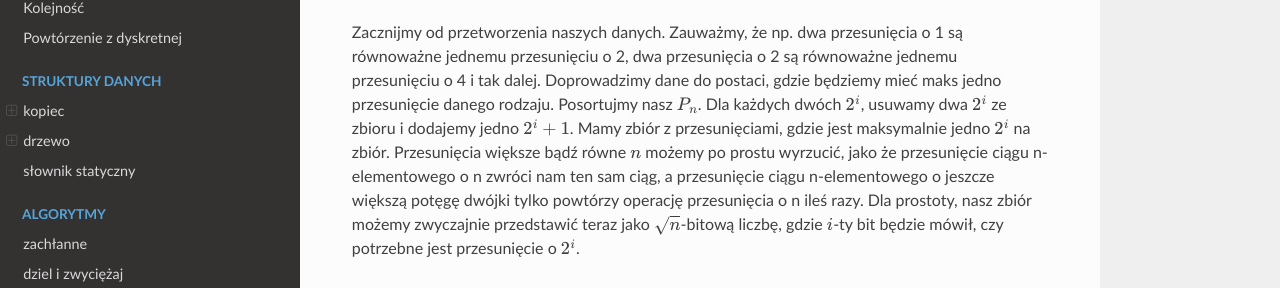
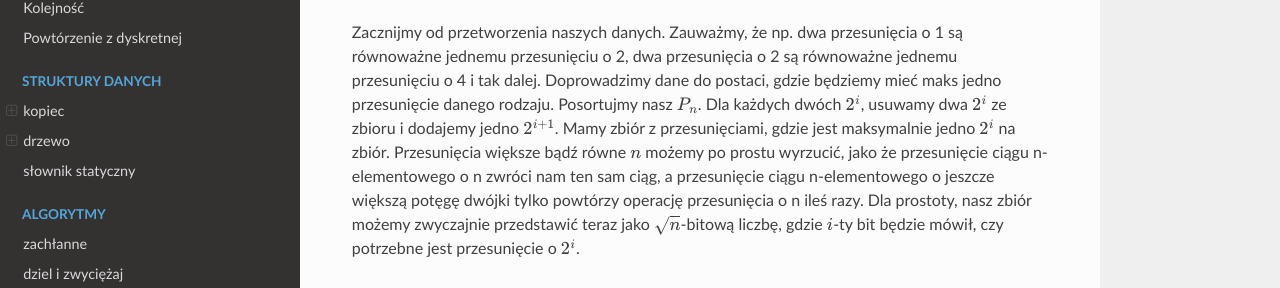
Before and after one commit to const-dominik/aisd-notatki, an MkDocs documentation site: the page built from docs/listy/3.md, in a window 1280 px wide and 900 px high, scrolled down 6912 px. Shown: the part 141-429 px from the top of the window. Built offline with MkDocs 1.6.1, drawn with Linux system fonts in a browser that asks for light colours; nearby versions of some CDN libraries.

Commit message:
fix(3.8): power

```diff
--- a/docs/listy/3.md
+++ b/docs/listy/3.md
@@ -136,7 +136,7 @@ Dla każdego wierzchołka przechodzimy do maksymalnie !!n!! innych wierzchołkó
 
 Przesunięcie cykliczne - np. mając `11101101` i przesuwając to cyklicznie o 3, dostaniemy `01101111`, tj. 3 pierwsze lądują na początku, a pozostałe są przesunięte. Może lepiej będzie widać jak przesuniemy cyklicznie o 3 ciąg `abcdefgh`, będzie to wtedy `defghabc`.
 
-Zacznijmy od przetworzenia naszych danych. Zauważmy, że np. dwa przesunięcia o 1 są równoważne jednemu przesunięciu o 2, dwa przesunięcia o 2 są równoważne jednemu przesunięciu o 4 i tak dalej. Doprowadzimy dane do postaci, gdzie będziemy mieć maks jedno przesunięcie danego rodzaju. Posortujmy nasz !!P_n!!. Dla każdych dwóch !!2^i!!, usuwamy dwa !!2^i!! ze zbioru i dodajemy jedno !!2^i+1!!. Mamy zbiór z przesunięciami, gdzie jest maksymalnie jedno !!2^i!! na zbiór. Przesunięcia większe bądź równe !!n!! możemy po prostu wyrzucić, jako że przesunięcie ciągu n-elementowego o n zwróci nam ten sam ciąg, a przesunięcie ciągu n-elementowego o jeszcze większą potęgę dwójki tylko powtórzy operację przesunięcia o n ileś razy. Dla prostoty, nasz zbiór możemy zwyczajnie przedstawić teraz jako !!\sqrt n !!-bitową liczbę, gdzie !!i!!-ty bit będzie mówił, czy potrzebne jest przesunięcie o !!2^i!!.
+Zacznijmy od przetworzenia naszych danych. Zauważmy, że np. dwa przesunięcia o 1 są równoważne jednemu przesunięciu o 2, dwa przesunięcia o 2 są równoważne jednemu przesunięciu o 4 i tak dalej. Doprowadzimy dane do postaci, gdzie będziemy mieć maks jedno przesunięcie danego rodzaju. Posortujmy nasz !!P_n!!. Dla każdych dwóch !!2^i!!, usuwamy dwa !!2^i!! ze zbioru i dodajemy jedno !!2^{i+1}!!. Mamy zbiór z przesunięciami, gdzie jest maksymalnie jedno !!2^i!! na zbiór. Przesunięcia większe bądź równe !!n!! możemy po prostu wyrzucić, jako że przesunięcie ciągu n-elementowego o n zwróci nam ten sam ciąg, a przesunięcie ciągu n-elementowego o jeszcze większą potęgę dwójki tylko powtórzy operację przesunięcia o n ileś razy. Dla prostoty, nasz zbiór możemy zwyczajnie przedstawić teraz jako !!\sqrt n !!-bitową liczbę, gdzie !!i!!-ty bit będzie mówił, czy potrzebne jest przesunięcie o !!2^i!!.
 
 Przykład konstrukcji sieci:
 ![alt text](images/3_8_3.png)
```
